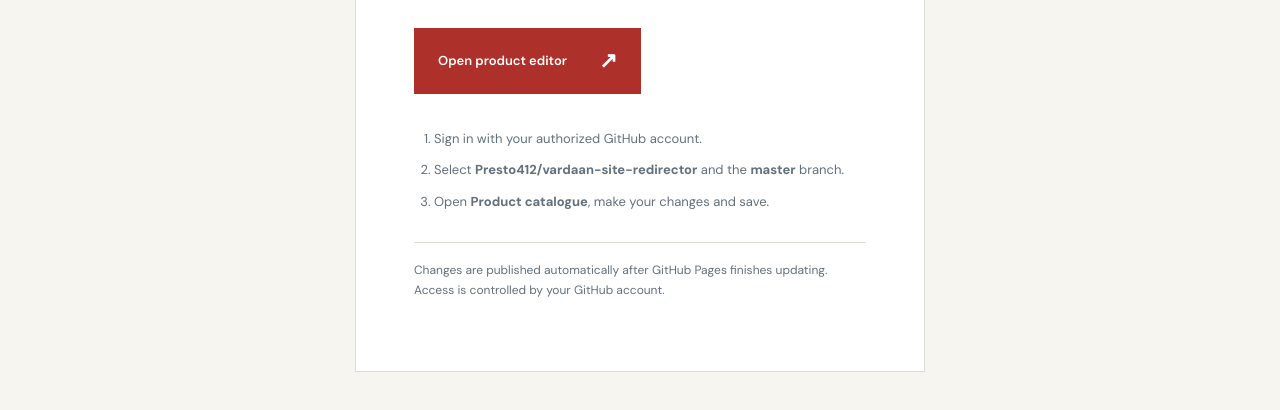
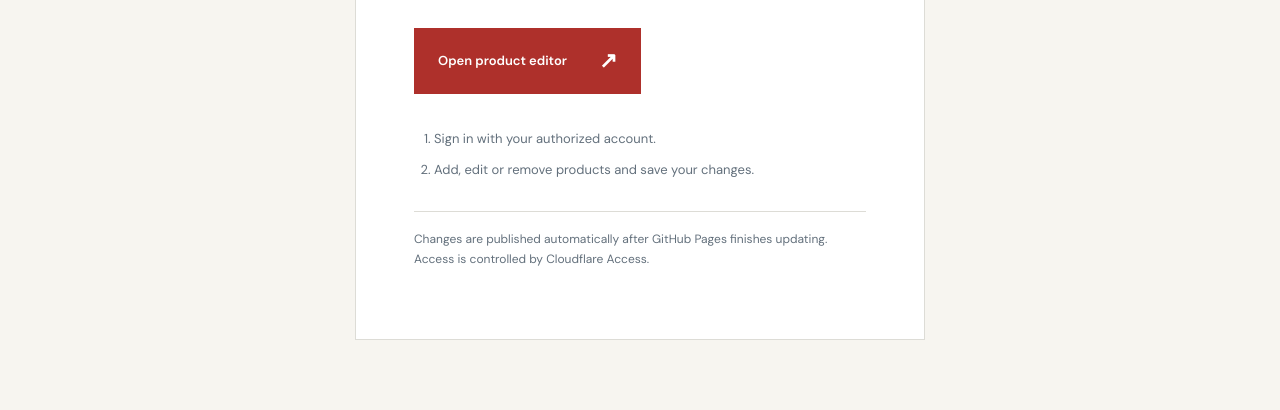
Before and after one commit to Presto412/vardaan-site-redirector, a plain HTML site: page admin/index.html in a window 1280 px wide. Shown: the part 438-848 px from the top of the page. After the commit the page ends 826 px from the top, so only its background shows below. Drawn offline with Linux system fonts and the light colour scheme; a web font is replaced by a local one.

Commit message:
Link staff page to protected product editor

```diff
--- a/admin/index.html
+++ b/admin/index.html
@@ -14,5 +14,5 @@
 </head>
 <body>
 <header class="admin-header"><div class="wrap"><a class="brand" href="../"><img src="../assets/vardaan-emblem.png" alt="Vardaan logo" width="56" height="56"><span>VARDAAN<small>DISTRIBUTORS</small></span></a><a class="back" href="../">← Back to website</a></div></header>
-<main class="admin-main"><section class="admin-card"><p class="eyebrow">VARDAAN DISTRIBUTORS · STAFF</p><h1>Manage your<br><em>products.</em></h1><p>Add or update listings, change descriptions and upload product photos.</p><a class="button" href="https://app.pagescms.org/">Open product editor <span>↗</span></a><ol><li>Sign in with your authorized GitHub account.</li><li>Select <strong>Presto412/vardaan-site-redirector</strong> and the <strong>master</strong> branch.</li><li>Open <strong>Product catalogue</strong>, make your changes and save.</li></ol><p class="admin-note">Changes are published automatically after GitHub Pages finishes updating. Access is controlled by your GitHub account.</p></section></main>
+<main class="admin-main"><section class="admin-card"><p class="eyebrow">VARDAAN DISTRIBUTORS · STAFF</p><h1>Manage your<br><em>products.</em></h1><p>Add or update listings, change descriptions and upload product photos.</p><a class="button" href="https://vardaan-product-admin.priyanshjain412.workers.dev/">Open product editor <span>↗</span></a><ol><li>Sign in with your authorized account.</li><li>Add, edit or remove products and save your changes.</li></ol><p class="admin-note">Changes are published automatically after GitHub Pages finishes updating. Access is controlled by Cloudflare Access.</p></section></main>
 </body></html>
```
